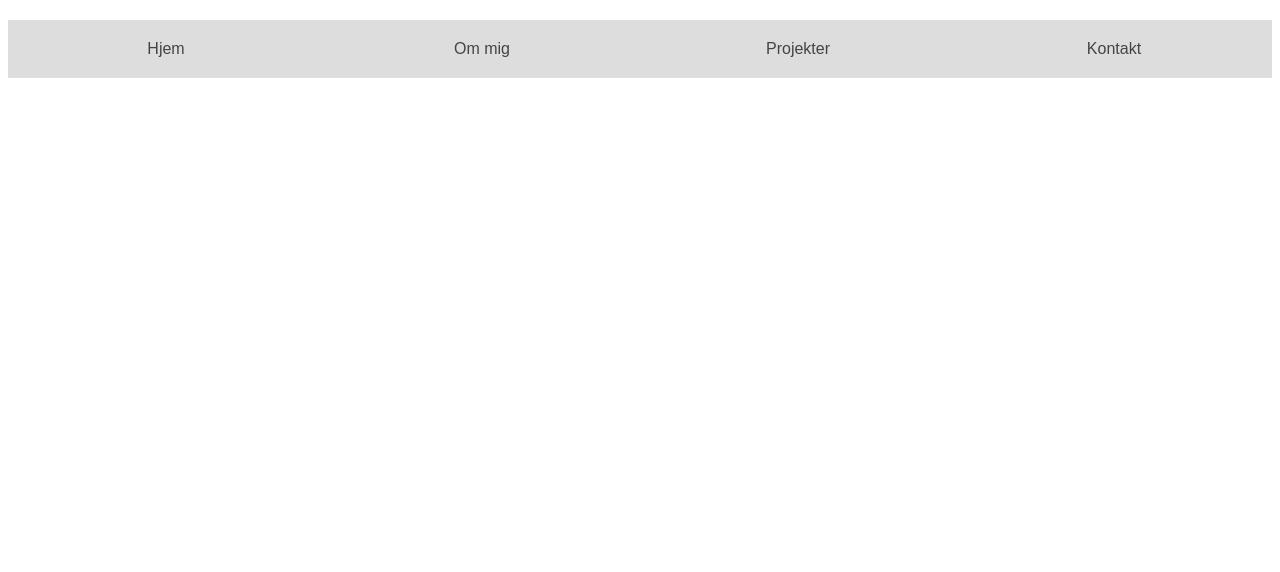
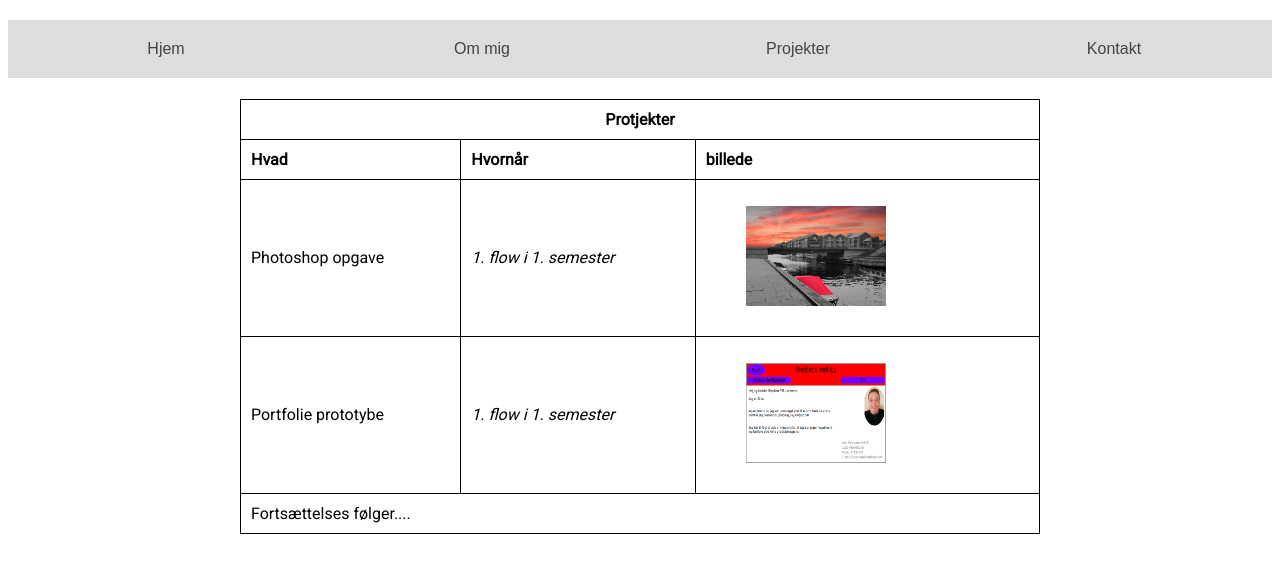
Before and after one commit to Stephan2620/stephans-first-portfolio, a plain HTML site: page pages/projekter.html in a window 1280 px wide. Shown: the part 62-634 px from the top of the page. Drawn offline with Linux system fonts and the light colour scheme.

Commit message:
projekter og kontakt er done

```diff
--- a/css/index-styles.css
+++ b/css/index-styles.css
@@ -24,3 +24,22 @@ nav a{
 nav a:hover{
 	background: #D5DD1E
 }
+
+	/* Form style */
+	form{
+		width: 40vw;
+		margin: 20px auto;
+		border: 1px solid black;
+		padding: 20px;
+	}
+	/* CSS selector: HTML elementet table */
+table {
+	width: 800px;
+	border-collapse: collapse;
+	border: 1px solid black;
+	margin: 20px auto;
+}
+th, td {
+	border: 1px solid black;
+	padding: 10px;
+}
--- a/pages/projekter.html
+++ b/pages/projekter.html
@@ -14,6 +14,38 @@
 		<a href="#">Projekter</a>
 		<a href="kontakt.html">Kontakt</a>
 	</nav>
+<table>
+  <tbody>
+    <tr>
+      <th scope="colgroup" colspan="3">Protjekter</th>
+    </tr>
+    <tr>
+      <td><strong>Hvad</strong></td>
+      <td><strong>Hvornår</strong></td>
+      <td><strong>billede</strong></td>
+    </tr>
+    <tr>
+      <td>Photoshop opgave</td>
+      <td><em>1. flow i 1. semester</em></td>
+      <td><figure><img src="../pics/bro-opgave.jpg" width="140" height="100" alt="bro opgave"/>
+        </figure></td>
+    </tr>
+    <tr>
+      <td>Portfolie prototybe</td>
+      <td><em>1. flow i 1. semester</em></td>
+      <td><figure><img src="../pics/prototybe-portfolio.PNG" width="140" height="100" alt="portfolio"/>
+        </figure></td>
+    </tr>
+    <tr>
+      <td colspan="3">Fortsættelses følger....</td>
+    </tr>
+  </tbody>
+  <tfoot>
+  </tfoot>
+</table>
+
+
+
 
 </body>
 </html>
```
Also changed, not shown: pages/kontakt.html (+24 -1 lines), pics/bro-opgave.jpg (added), pics/prototybe-portfolio.PNG (added).
